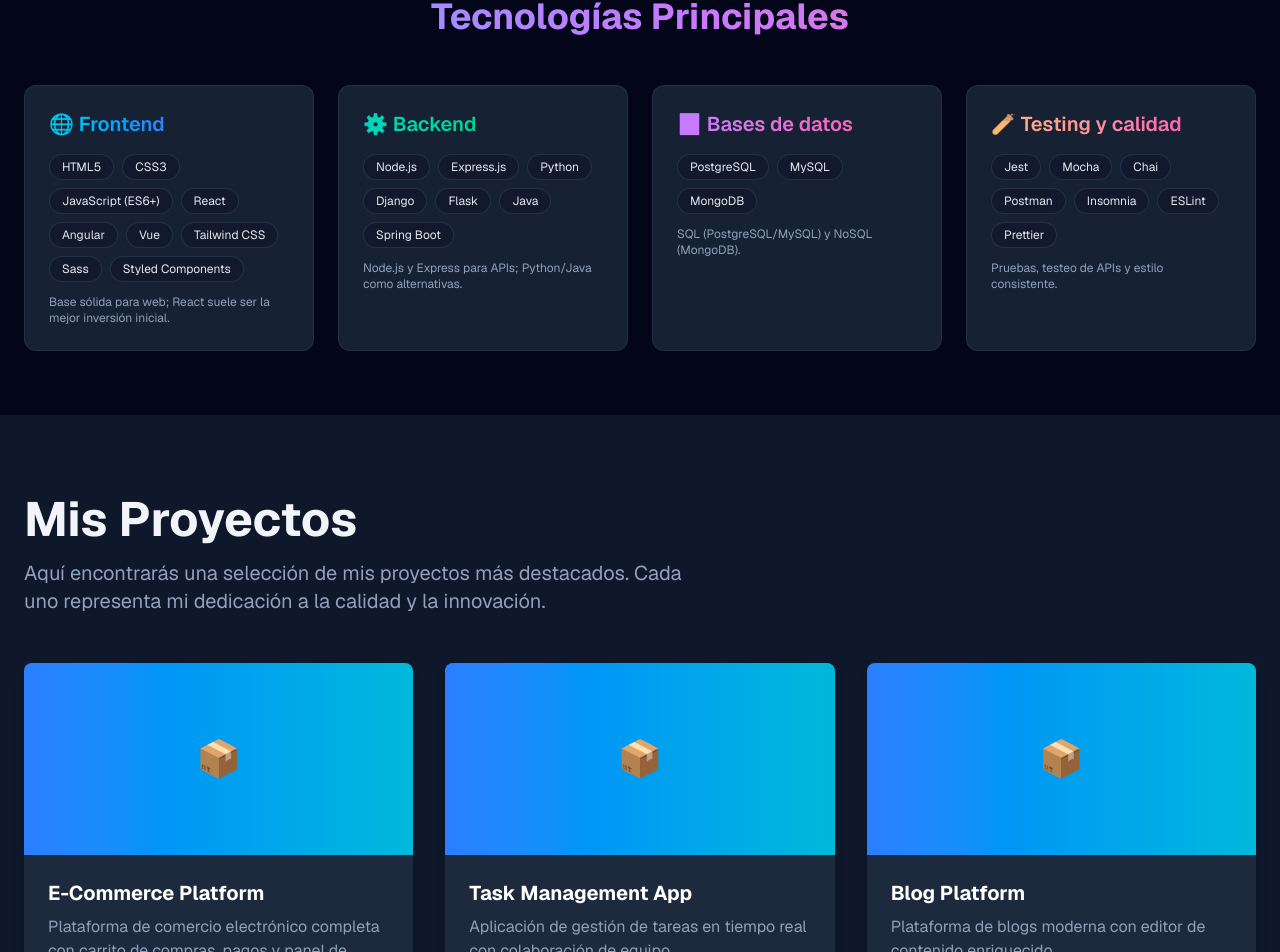
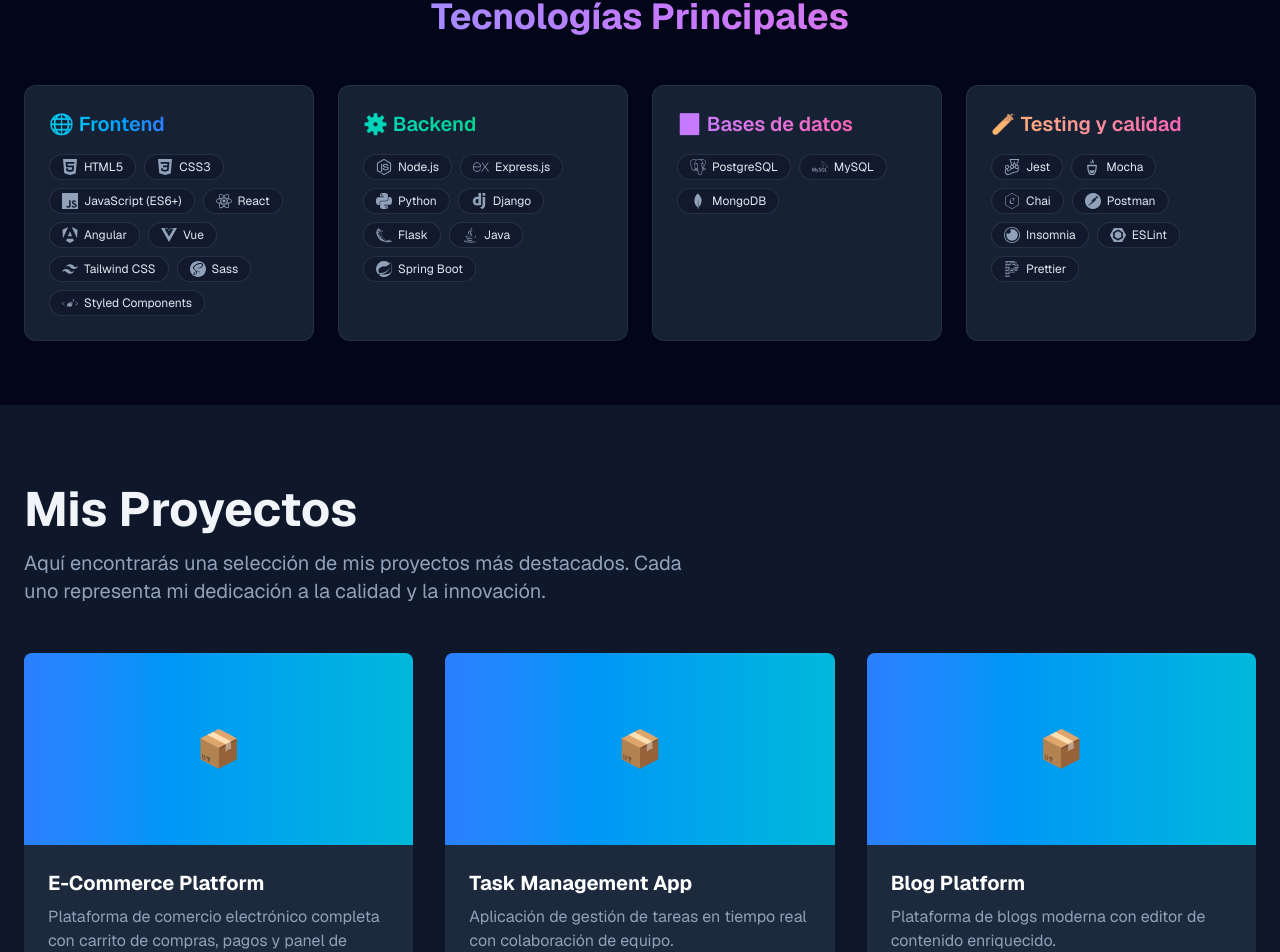
Before and after one commit to emi-silva/PORTFOLIO-EMILIANO-SILVA, a Next.js app: page / in a window 1280 px wide. Shown: the part 885-1837 px from the top of the page. Built offline with nearby package versions, Linux system fonts and the light colour scheme.

Commit message:
feat(tech): agrega iconos oficiales con react-icons en badges de tecnologías; remueve notas de tarjetas

```diff
--- a/package.json
+++ b/package.json
@@ -11,7 +11,8 @@
   "dependencies": {
     "next": "16.0.10",
     "react": "19.2.1",
-    "react-dom": "19.2.1"
+    "react-dom": "19.2.1",
+    "react-icons": "^5.5.0"
   },
   "devDependencies": {
     "@tailwindcss/postcss": "^4",
--- a/src/app/page.tsx
+++ b/src/app/page.tsx
@@ -1,6 +1,35 @@
 'use client';
 
 import { useState } from 'react';
+import type { IconType } from 'react-icons';
+import {
+  SiHtml5,
+  SiCss3,
+  SiJavascript,
+  SiReact,
+  SiAngular,
+  SiVuedotjs,
+  SiTailwindcss,
+  SiSass,
+  SiStyledcomponents,
+  SiNodedotjs,
+  SiExpress,
+  SiPython,
+  SiDjango,
+  SiFlask,
+  SiJava,
+  SiSpring,
+  SiPostgresql,
+  SiMysql,
+  SiMongodb,
+  SiJest,
+  SiMocha,
+  SiChai,
+  SiPostman,
+  SiInsomnia,
+  SiEslint,
+  SiPrettier,
+} from 'react-icons/si';
 import ProjectCard from '@/components/ProjectCard';
 import ContactForm from '@/components/ContactForm';
 import StarryBackground from '@/components/StarryBackground';
@@ -51,20 +80,82 @@ const projectsData = [
 ];
 
 export default function Home() {
-  const Badge = ({ label }: { label: string }) => (
-    <span className="px-3 py-1 rounded-full border border-slate-700/60 bg-slate-900/60 text-slate-200 text-xs hover:border-slate-600 hover:bg-slate-900 transition">
-      {label}
-    </span>
-  );
+  const iconFor = (label: string): IconType | null => {
+    switch (label) {
+      case 'HTML5':
+        return SiHtml5;
+      case 'CSS3':
+        return SiCss3;
+      case 'JavaScript (ES6+)':
+        return SiJavascript;
+      case 'React':
+        return SiReact;
+      case 'Angular':
+        return SiAngular;
+      case 'Vue':
+        return SiVuedotjs;
+      case 'Tailwind CSS':
+        return SiTailwindcss;
+      case 'Sass':
+        return SiSass;
+      case 'Styled Components':
+        return SiStyledcomponents;
+      case 'Node.js':
+        return SiNodedotjs;
+      case 'Express.js':
+        return SiExpress;
+      case 'Python':
+        return SiPython;
+      case 'Django':
+        return SiDjango;
+      case 'Flask':
+        return SiFlask;
+      case 'Java':
+        return SiJava;
+      case 'Spring Boot':
+        return SiSpring;
+      case 'PostgreSQL':
+        return SiPostgresql;
+      case 'MySQL':
+        return SiMysql;
+      case 'MongoDB':
+        return SiMongodb;
+      case 'Jest':
+        return SiJest;
+      case 'Mocha':
+        return SiMocha;
+      case 'Chai':
+        return SiChai;
+      case 'Postman':
+        return SiPostman;
+      case 'Insomnia':
+        return SiInsomnia;
+      case 'ESLint':
+        return SiEslint;
+      case 'Prettier':
+        return SiPrettier;
+      default:
+        return null;
+    }
+  };
+
+  const Badge = ({ label }: { label: string }) => {
+    const Icon = iconFor(label);
+    return (
+      <span className="px-3 py-1 rounded-full border border-slate-700/60 bg-slate-900/60 text-slate-200 text-xs hover:border-slate-600 hover:bg-slate-900 transition inline-flex items-center gap-1.5">
+        {Icon ? <Icon className="h-4 w-4 text-slate-400" /> : null}
+        <span>{label}</span>
+      </span>
+    );
+  };
 
   type CardProps = {
     title: string;
     gradient: string;
     badges: string[];
-    note?: string;
   };
 
-  const Card = ({ title, gradient, badges, note }: CardProps) => {
+  const Card = ({ title, gradient, badges }: CardProps) => {
     const [open, setOpen] = useState(false);
     return (
       <div className="bg-slate-800/80 hover:bg-slate-800 transition rounded-xl p-6 border border-slate-700/50">
@@ -91,9 +182,6 @@ export default function Home() {
               <Badge key={b} label={b} />
             ))}
           </div>
-          {note ? (
-            <p className="mt-3 text-xs text-slate-400">{note}</p>
-          ) : null}
         </div>
       </div>
     );
@@ -207,28 +295,24 @@ export default function Home() {
                 title="🌐 Frontend"
                 gradient="bg-linear-to-r from-cyan-400 to-blue-500"
                 badges={frontendBadges}
-                note="Base sólida para web; React suele ser la mejor inversión inicial."
               />
 
               <Card
                 title="⚙️ Backend"
                 gradient="bg-linear-to-r from-teal-400 to-emerald-400"
                 badges={backendBadges}
-                note="Node.js y Express para APIs; Python/Java como alternativas."
               />
 
               <Card
                 title="🗄️ Bases de datos"
                 gradient="bg-linear-to-r from-purple-400 to-pink-400"
                 badges={dbBadges}
-                note="SQL (PostgreSQL/MySQL) y NoSQL (MongoDB)."
               />
 
               <Card
                 title="🧪 Testing y calidad"
                 gradient="bg-linear-to-r from-orange-300 to-pink-400"
                 badges={testBadges}
-                note="Pruebas, testeo de APIs y estilo consistente."
               />
             </div>
           </div>
```
Also changed, not shown: 1 other file (tests, documents, lock files or other folders).
